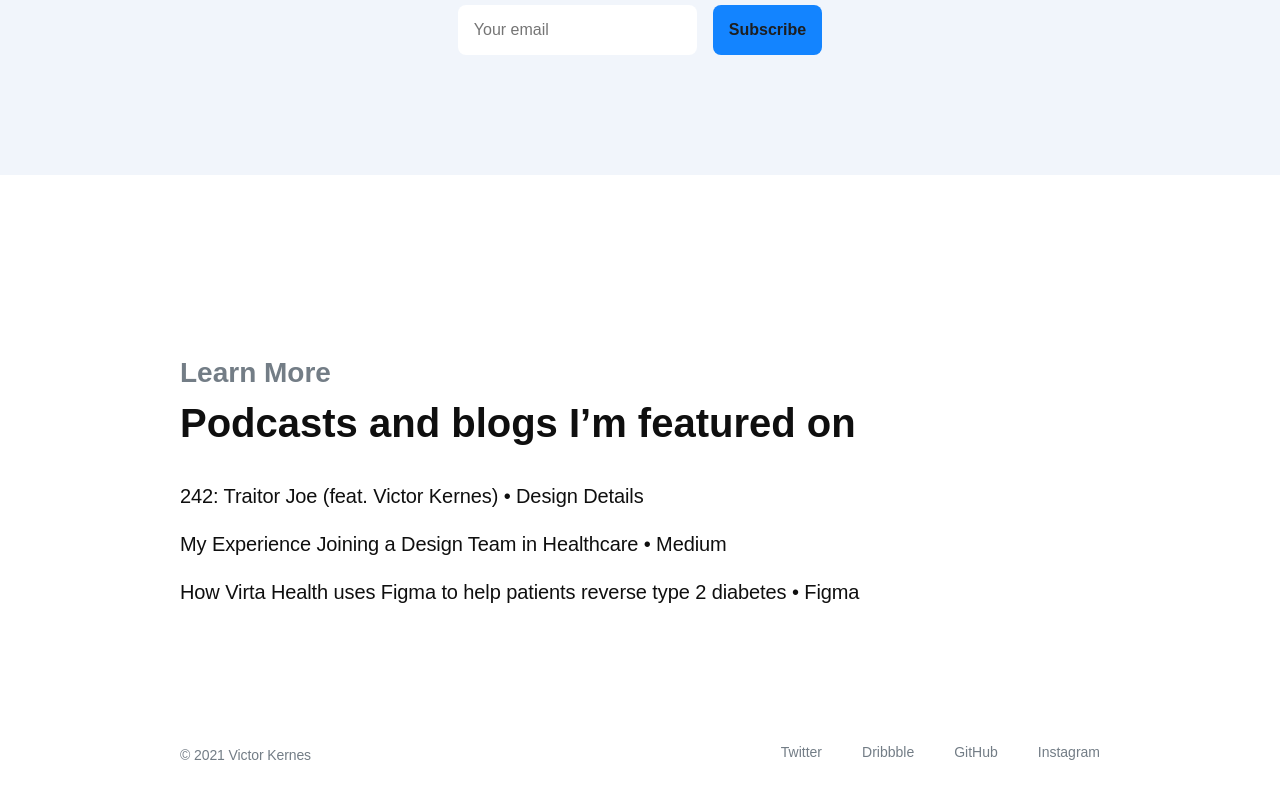
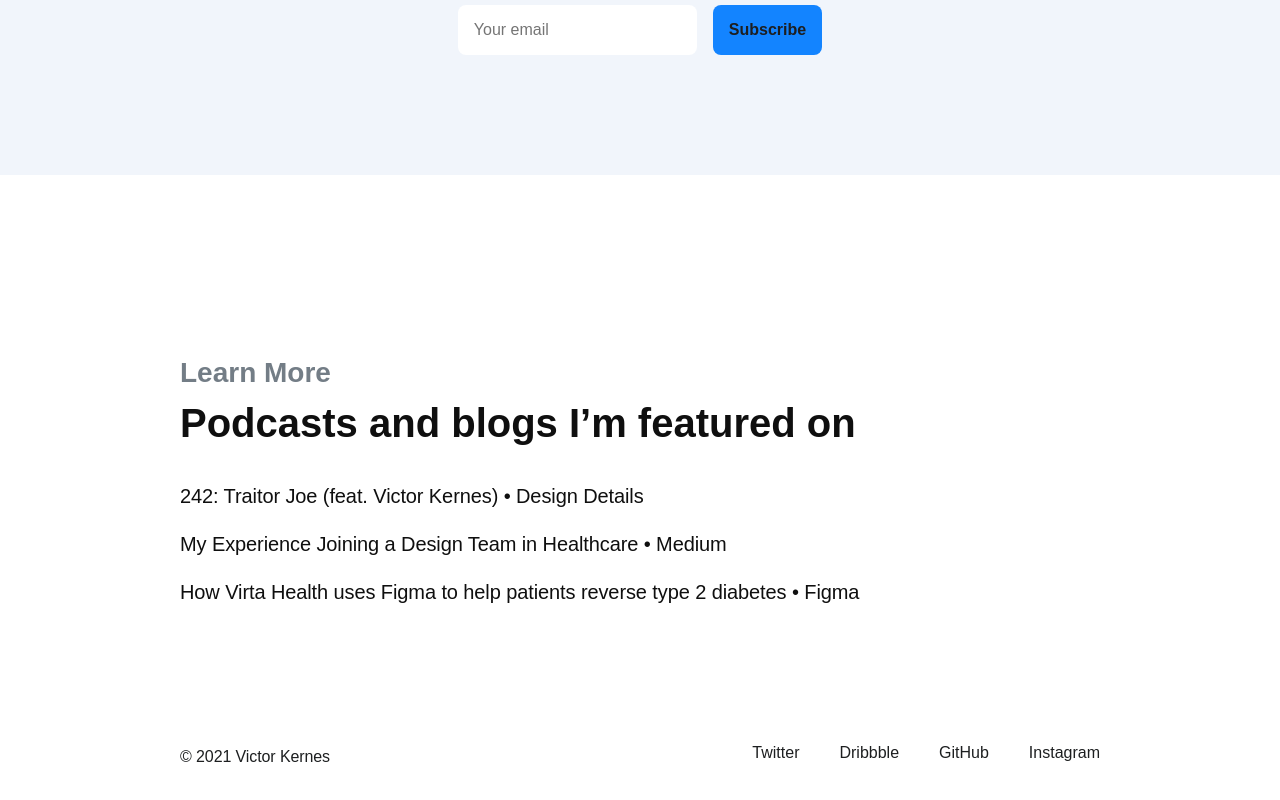
Before and after one commit to victorkernes/victor-kernes-next, a Next.js app: page / in a window 1280 px wide. Shown: the part 2536-3336 px from the top of the page. Built offline with nearby package versions, Linux system fonts and the light colour scheme.

Commit message:
Update footer links

```diff
--- a/components/Footer/Footer.module.css
+++ b/components/Footer/Footer.module.css
@@ -18,18 +18,18 @@
   display: flex;
 }
 .LinksList li {
-  font-size: 14px;
+  font-size: 1rem;
   padding-right: 40px;
 }
 .LinksList li a {
-  color: #737d86;
+  color: var(--nav-color);
 }
 .LinksList li:last-of-type {
   padding-right: 0;
 }
 .Copyright {
-  font-size: 14px;
-  color: #737d86;
+  font-size: 1rem;
+  color: var(--nav-color);
 }
 @media (max-width: 720px) {
   .FooterContainer {
```
